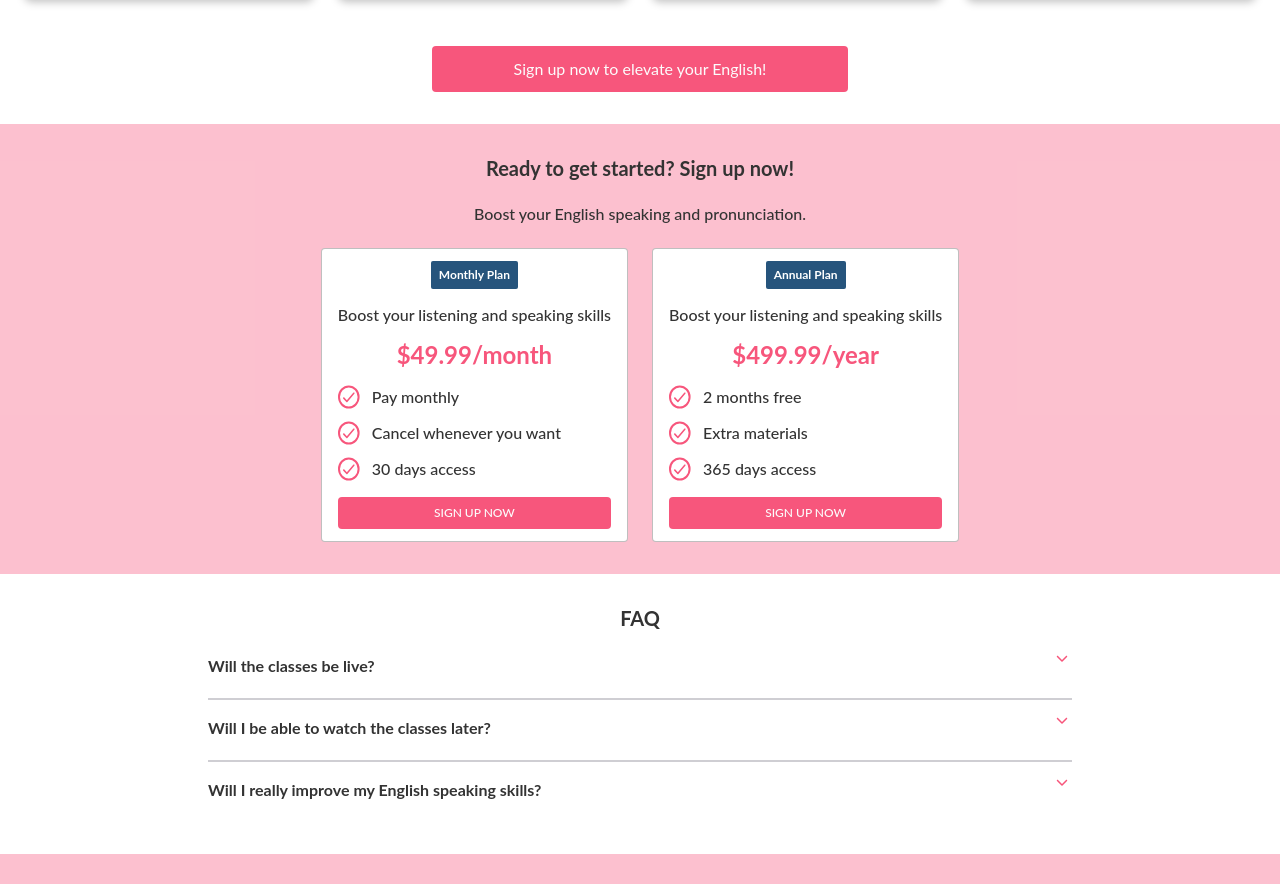
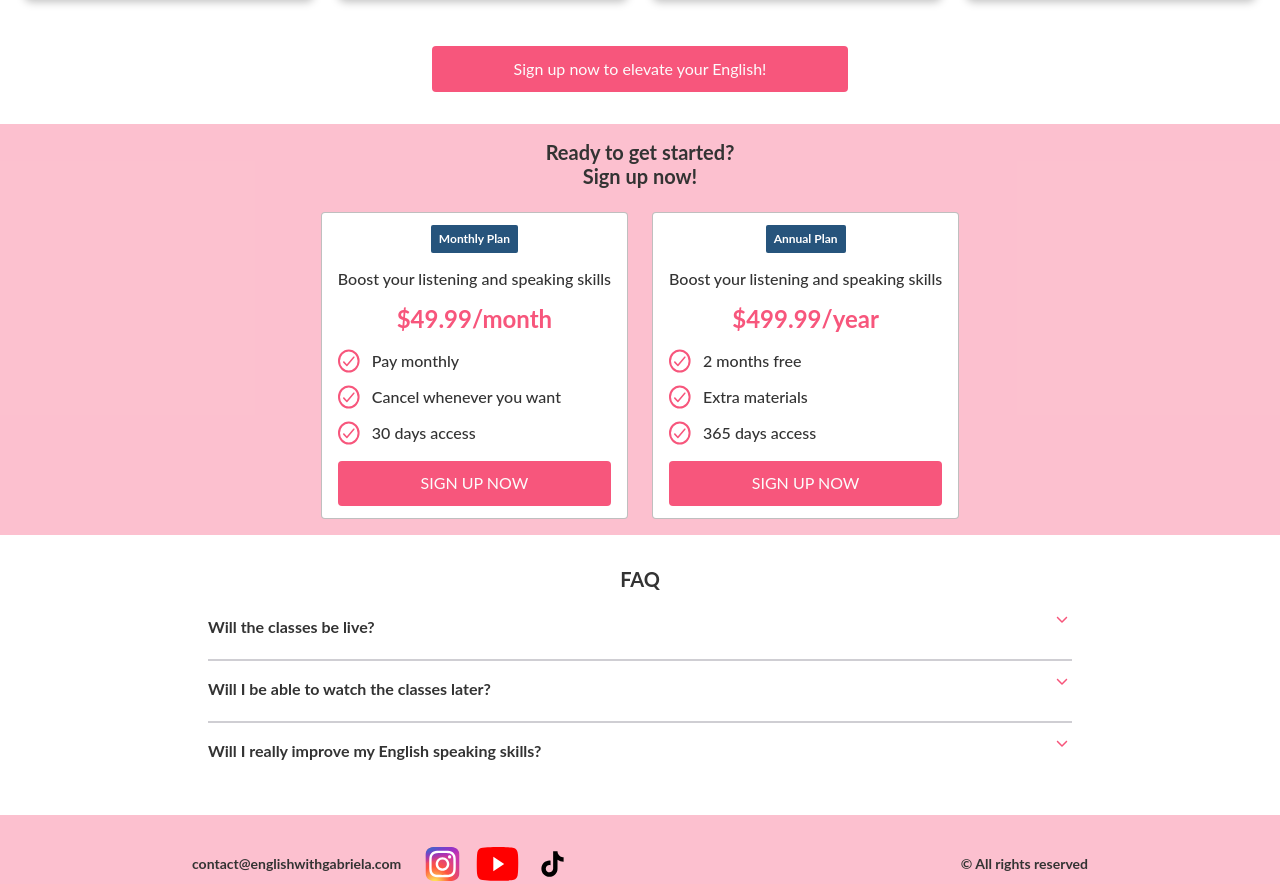
Before and after one commit to gabrielmulleer/english-with-gabriela, a React (Vite) app: page / in a window 1280 px wide. Shown: the part 2380-3264 px from the top of the page. Built offline with nearby package versions, Linux system fonts and the light colour scheme.

Commit message:
hotfix: fix sign up button

```diff
--- a/src/app/Plans/PlansCard/index.tsx
+++ b/src/app/Plans/PlansCard/index.tsx
@@ -1,13 +1,20 @@
 interface PlansProps {
+  href: string;
   children: React.ReactNode;
 }
-export default function PlansCard(props: PlansProps) {
+export default function PlansCard({ href, children }: PlansProps) {
   return (
     <div className="px-4 py-3 border-[1px] border-black/25 rounded bg-white flex flex-col gap-4 md:max-w-[20.5rem]">
-      {props.children}
-      <button className="text-[#FCFCFC] bg-[#F7567C] text-xs w-full">
+      {children}
+
+      <a
+        href={href}
+        role="button"
+        target="_blank"
+        className="button-link block text-[#FCFCFC] bg-[#F7567C] text-xs w-full lg:text-base"
+      >
         SIGN UP NOW
-      </button>
+      </a>
     </div>
   );
 }
--- a/src/app/Plans/index.tsx
+++ b/src/app/Plans/index.tsx
@@ -5,16 +5,14 @@ export default function Plans() {
   return (
     <section
       id="plans"
-      className="py-4 lg:py-8 px-6 bg-[#F7567C5E] flex flex-col gap-6 "
+      className="py-4 px-6 bg-[#F7567C5E] flex flex-col gap-6 "
     >
-      <h2 className="text-xl/6 font-bold text-[#333333]">
+      <h2 className="text-xl/6 font-bold text-[#333333] self-center max-w-52">
         Ready to get started? Sign up now!
       </h2>
-      <p className="px-6 font-medium text-base/5">
-        Boost your English speaking and pronunciation.
-      </p>
+
       <div className="flex flex-col items-center justify-center gap-6 md:flex-row">
-        <PlansCard>
+        <PlansCard href="https://pay.hotmart.com/G92385796T?off=yp67vln8&bid=1713015869704">
           <span className="p-2 rounded-sm	bg-[#26547c] w-fit self-center text-white font-bold text-xs/3">
             Monthly Plan
           </span>
@@ -39,7 +37,7 @@ export default function Plans() {
             </li>
           </ul>
         </PlansCard>
-        <PlansCard>
+        <PlansCard href="https://pay.hotmart.com/G92385796T?off=dtqpcl6p&bid=1713015908240">
           <span className="p-2 rounded-sm bg-[#26547c] w-fit self-center text-white font-bold text-xs/3">
             Annual Plan
           </span>
```
